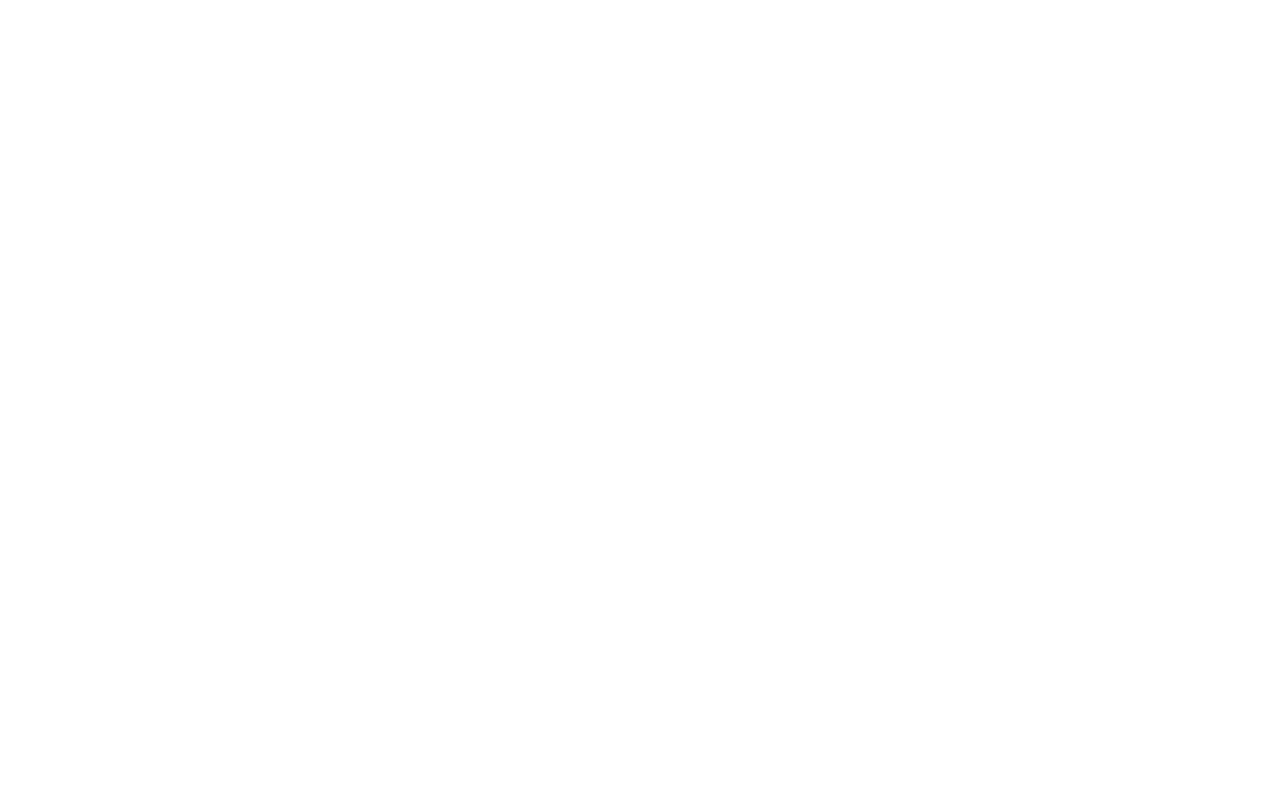
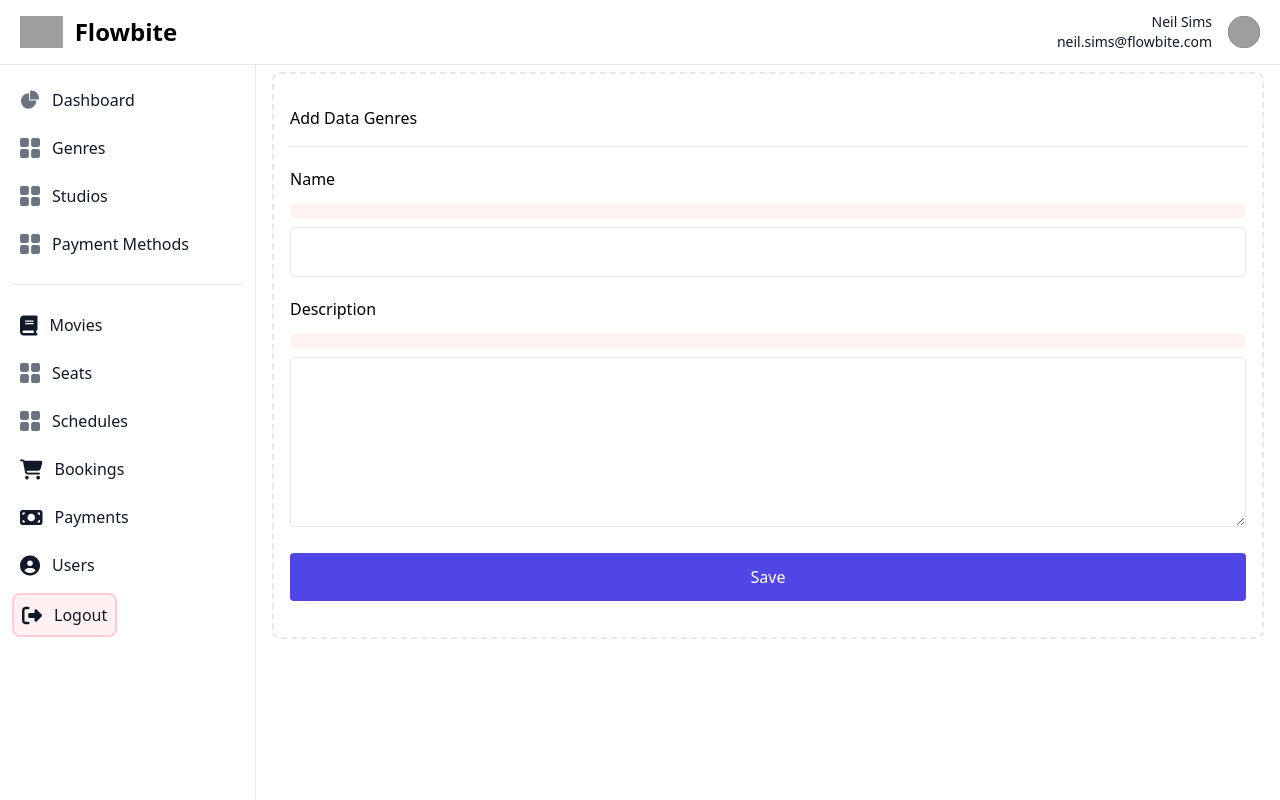
Before and after one commit to dreamcine-studio/dreamcine_studio_fe, a React (Vite) app: page /admin/genres/create in a window 1280 px wide. Before the commit this address had no page. Built offline with nearby package versions, Linux system fonts and the light colour scheme; grey boxes are pictures that could not be loaded.

Commit message:
feat: Genre and create

```diff
--- a/src/App.jsx
+++ b/src/App.jsx
@@ -8,6 +8,9 @@ import Dashboard from './pages/admin'
 import Register from './pages/auth/register'
 import Login from './pages/auth/login'
 import AdminMovies from './pages/admin/movies'
+import GenreMovies from './pages/admin/genres'
+import GenreCreate from './pages/admin/genres/create'
+import GenreEdit from './pages/admin/genres/edit'
 
 function App() {
 
@@ -32,6 +35,11 @@ function App() {
                 {/* <Route path="create" element={<BookCreate />} />
                 <Route path="edit/:id" element={<BookEdit />} /> */}
               </Route>
+          <Route path="genres">
+                <Route index element={<GenreMovies />} />
+                <Route path="create" element={<GenreCreate />} />
+                <Route path="edit/:id" element={<GenreEdit />} />
+              </Route>
           </Route>
         </Routes>
       </BrowserRouter>
--- a/src/pages/admin/genres/create.jsx
+++ b/src/pages/admin/genres/create.jsx
@@ -0,0 +1,73 @@
+// import { useState } from "react"
+// import { createGenre } from "../../../services/genres";
+// import { useNavigate } from "react-router-dom";
+
+export default function GenreCreate() {
+
+
+
+  return (
+    <div className="flex flex-col gap-9">
+      <div
+        className="rounded-sm bg-white shadow-default dark:bg-boxdark"
+      >
+        <div
+          className="border-b border-stroke px-6.5 py-4 dark:border-strokedark"
+        >
+          <h3 className="font-medium text-black dark:text-white">
+            Add Data Genres
+          </h3>
+        </div>
+        <form   className="py-5">
+          <div className="p-6.5 flex flex-col gap-5">
+
+            <div className="mb-4.5">
+              <label
+                className="mb-3 block text-base font-medium text-black dark:text-white"
+              >
+                Name
+              </label>
+              {/* {errors.name && ( */}
+                <div className="p-2 my-2 text-sm text-red-800 rounded-lg bg-red-50">
+                    <span className="font-medium"></span>
+                </div>
+              {/* )} */}
+              <input
+                type="text"
+                name="name"
+
+                className="w-full rounded border-[1.5px] border-stroke bg-transparent px-5 py-3 font-normal text-black outline-none transition focus:border-indigo-600 active:border-indigo-600 disabled:cursor-default disabled:bg-whiter dark:border-form-strokedark dark:bg-form-input dark:text-white dark:focus:border-indigo-600"
+              />
+            </div>
+
+            <div className="mb-4.5">
+              <label
+                className="mb-3 block text-base font-medium text-black dark:text-white"
+              >
+                Description
+              </label>
+
+                <div className="p-2 my-2 text-sm text-red-800 rounded-lg bg-red-50">
+                    <span className="font-medium"></span>
+                </div>
+
+              <textarea
+                rows="6"
+                name="description"
+
+                className="w-full rounded border-[1.5px] border-stroke bg-transparent px-5 py-3 font-normal text-black outline-none transition focus:border-indigo-600 active:border-indigo-600 disabled:cursor-default disabled:bg-whiter dark:border-form-strokedark dark:bg-form-input dark:text-white dark:focus:border-indigo-600"
+              ></textarea>
+            </div>
+
+            <button
+              type="submit"
+              className="flex w-full justify-center rounded bg-indigo-600 p-3 font-medium text-white hover:bg-opacity-90"
+            >
+              Save
+            </button>
+          </div>
+        </form>
+      </div>
+    </div>
+  )
+}
--- a/src/pages/admin/genres/edit.jsx
+++ b/src/pages/admin/genres/edit.jsx
@@ -0,0 +1,71 @@
+
+
+export default function GenreEdit() {
+
+
+
+
+
+  return (
+    <div className="flex flex-col gap-9">
+      <div
+        className="rounded-sm bg-white shadow-default dark:bg-boxdark"
+      >
+        <div
+          className="border-b border-stroke px-6.5 py-4 dark:border-strokedark"
+        >
+          <h3 className="font-medium text-black dark:text-white">
+            Edit Genres
+          </h3>
+        </div>
+        <form className="py-5">
+          <div className="p-6.5 flex flex-col gap-5">
+
+            <div className="mb-4.5">
+              <label
+                className="mb-3 block text-base font-medium text-black dark:text-white"
+              >
+                Name
+              </label>
+
+                <div className="p-2 my-2 text-sm text-red-800 rounded-lg bg-red-50">
+                    <span className="font-medium"></span>
+                </div>
+
+              <input
+                type="text"
+
+                className="w-full rounded border-[1.5px] border-stroke bg-transparent px-5 py-3 font-normal text-black outline-none transition focus:border-indigo-600 active:border-indigo-600 disabled:cursor-default disabled:bg-whiter dark:border-form-strokedark dark:bg-form-input dark:text-white dark:focus:border-indigo-600"
+              />
+            </div>
+
+            <div className="mb-4.5">
+              <label
+                className="mb-3 block text-base font-medium text-black dark:text-white"
+              >
+                Description
+              </label>
+
+                <div className="p-2 my-2 text-sm text-red-800 rounded-lg bg-red-50">
+                    <span className="font-medium"></span>
+                </div>
+
+              <textarea
+                rows="6"
+
+                className="w-full rounded border-[1.5px] border-stroke bg-transparent px-5 py-3 font-normal text-black outline-none transition focus:border-indigo-600 active:border-indigo-600 disabled:cursor-default disabled:bg-whiter dark:border-form-strokedark dark:bg-form-input dark:text-white dark:focus:border-indigo-600"
+              ></textarea>
+            </div>
+
+            <button
+              type="submit"
+              className="flex w-full justify-center rounded bg-indigo-600 p-3 font-medium text-white hover:bg-opacity-90"
+            >
+              Save
+            </button>
+          </div>
+        </form>
+      </div>
+    </div>
+  )
+}
--- a/src/pages/admin/genres/index.jsx
+++ b/src/pages/admin/genres/index.jsx
@@ -0,0 +1,80 @@
+import { Link } from "react-router-dom";
+import genres from "../../../utils/constants/genres";
+// import { useEffect, useState } from "react";
+// import { getGenres } from "../../../services/genre";
+
+export default function GenreMovies() {
+
+
+
+  return (
+    <div
+      className="rounded-sm shadow-default dark:bg-boxdark sm:px-7.5 xl:pb-1"
+    >
+      <div className="max-w-full overflow-x-auto">
+        <table className="w-full table-auto">
+          <thead className="border-b bg-gray-50 text-white">
+            <tr className="bg-gray-2 text-left dark:bg-meta-4">
+              <th
+                className="min-w-[150px] px-4 py-4 font-medium text-black dark:text-white xl:pl-11"
+              >
+                Name
+              </th>
+              <th
+                className="min-w-[220px] px-4 py-4 font-medium text-black dark:text-white"
+              >
+                description
+              </th>
+
+              <th
+                className="min-w-[220px] px-4 py-4 font-medium text-black dark:text-white"
+              >
+                Action
+              </th>
+
+            </tr>
+          </thead>
+          <tbody>
+
+
+            {genres.map((genre) => (
+            <tr key={genre.id} className="hover:bg-gray-50">
+            {/* <tr  className="hover:bg-gray-50"> */}
+              <td
+                className="px-4 py-5 pl-9 xl:pl-11"
+              >
+                <h5 className="font-medium text-black dark:text-white">{genre.name}</h5>
+                {/* <h5 className="font-medium text-black dark:text-white">Name</h5> */}
+
+              </td>
+              <td className="px-4 py-5">
+                <p className="text-black dark:text-white">{genre.description}</p>
+                {/* <p className="text-black dark:text-white">Description</p> */}
+              </td>
+
+
+
+
+              <td className="px-4 py-5">
+                <div className="flex items-center space-x-3.5">
+                  <Link to="/admin/genres/create"><i className="fa-solid fa-plus"></i></Link>
+                  {/* <Link to={`/admin/genres/edit/${genre.id}`}><i className="fa-solid fa-pen-to-square"></i></Link> */}
+                  <Link to={`/admin/genres/edit/${genre.name}`}><i className="fa-solid fa-pen-to-square"></i></Link>
+                  {/* <button onClick={ () =>  handleDelete(genre.id)}> */}
+                  <button>
+                    <i className="fa-solid fa-trash"></i>
+                  </button>
+                </div>
+              </td>
+            </tr>
+
+
+))}
+
+
+          </tbody>
+        </table>
+      </div>
+    </div>
+  )
+}
--- /dev/null
+++ b/src/services/genre.js
@@ -0,0 +1,20 @@
+import API from "../api";
+
+// export const getDatas = async () => {
+  // kita ganti menjadi getBooks
+export const getGenres = async () => {
+  // untuk get Data.
+  // kita sudah definisikan di atas tadi axios nya
+  // tinggal panggil pakai nama varaiable api
+
+                      // object di laravel nanti ada books, genres
+  //  return await api.get('/objects');
+
+  // books kita tau nya dari backed yaitu : Laravel nya
+  //  return await API.get('/books');
+
+  // kita mau destructoring
+  const {data} = await API.get('/genres')
+   return data.data;
+
+ }
--- /dev/null
+++ b/src/utils/constants/genres.js
@@ -0,0 +1,12 @@
+const genres = [
+    {
+    name: "Harry Pother",
+    description: "Film Fantasy"
+    },
+    {
+    name: "Alita Battle Angle",
+    description: "Film Adventure"
+    },
+]
+
+export default genres;
```
Also changed, not shown: src/components/Hero/index.jsx (indentation only).
